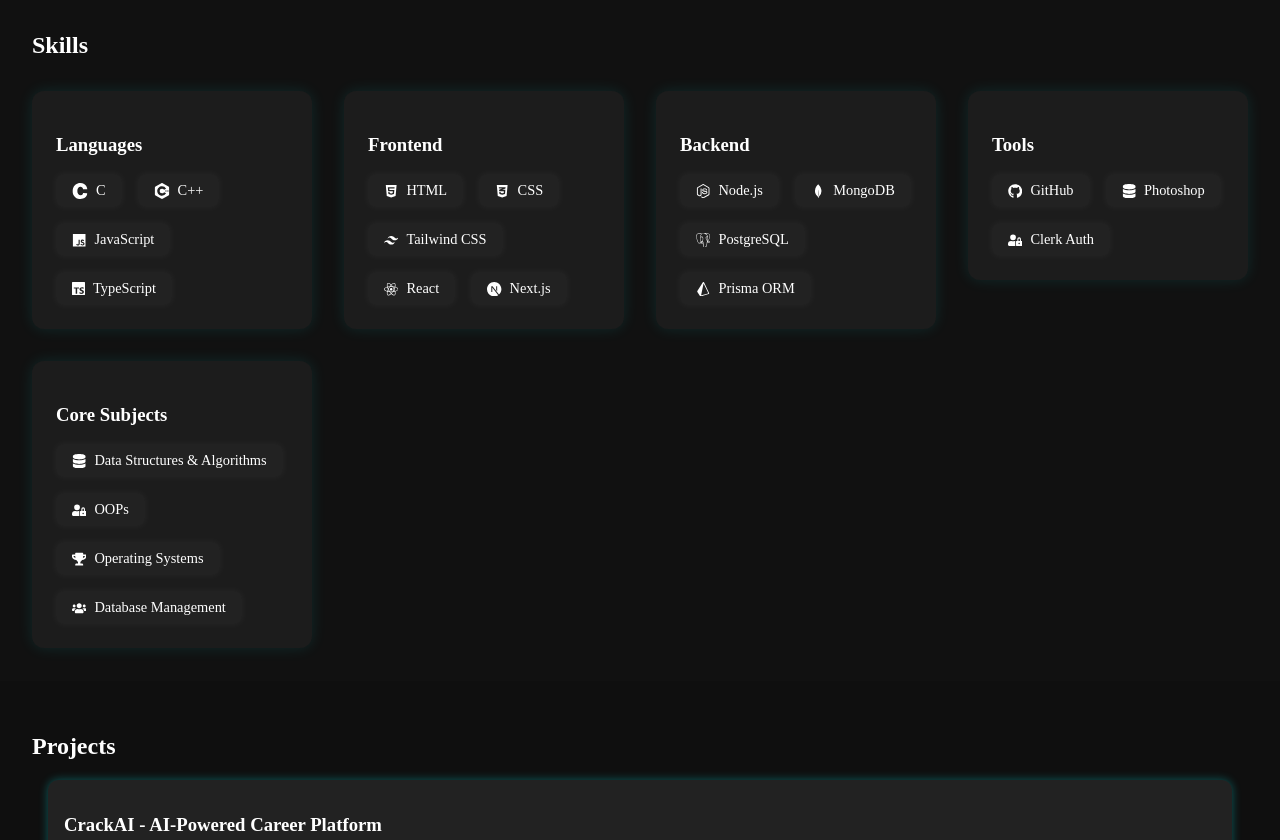
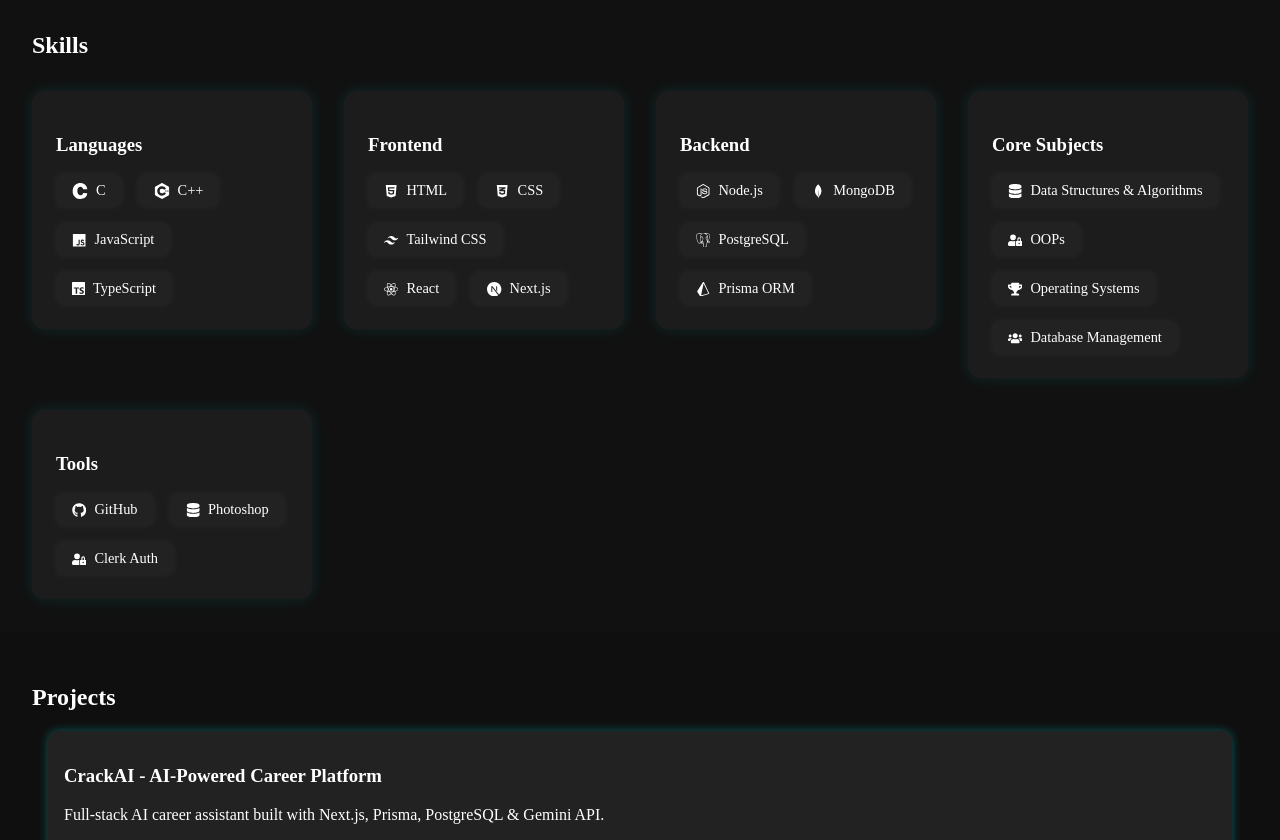
Before and after one commit to guptanaitik46/Portfolio, a React (Create React App) app: page / in a window 1280 px wide. Shown: the part 820-1660 px from the top of the page. Built offline with nearby package versions, Linux system fonts and the light colour scheme.

Commit message:
Update Skills.js

```diff
--- a/src/components/Skills.js
+++ b/src/components/Skills.js
@@ -89,20 +89,20 @@
     ],
   },
   {
-    title: 'Tools',
-    skills: [
-      { name: 'GitHub', icon: <FaGithub /> },
-      { name: 'Photoshop', icon: <FaDatabase /> },
-      { name: 'Clerk Auth', icon: <FaUserLock /> },
-    ],
-  },
-  {
     title: 'Core Subjects',
     skills: [
       { name: 'Data Structures & Algorithms', icon: <FaDatabase /> },
       { name: 'OOPs', icon: <FaUserLock /> },
       { name: 'Operating Systems', icon: <FaTrophy /> },
       { name: 'Database Management', icon: <FaUsers /> },
+    ],
+  },
+  {
+    title: 'Tools',
+    skills: [
+      { name: 'GitHub', icon: <FaGithub /> },
+      { name: 'Photoshop', icon: <FaDatabase /> },
+      { name: 'Clerk Auth', icon: <FaUserLock /> },
     ],
   },
 ];
```
